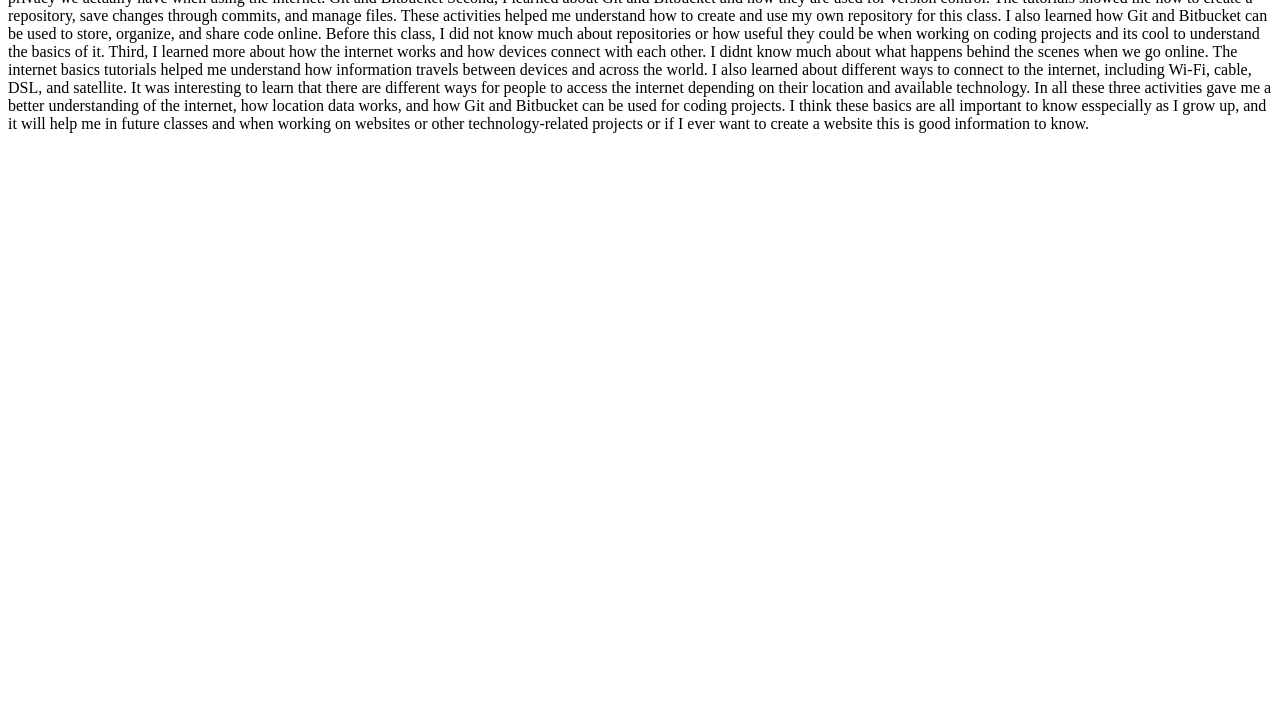
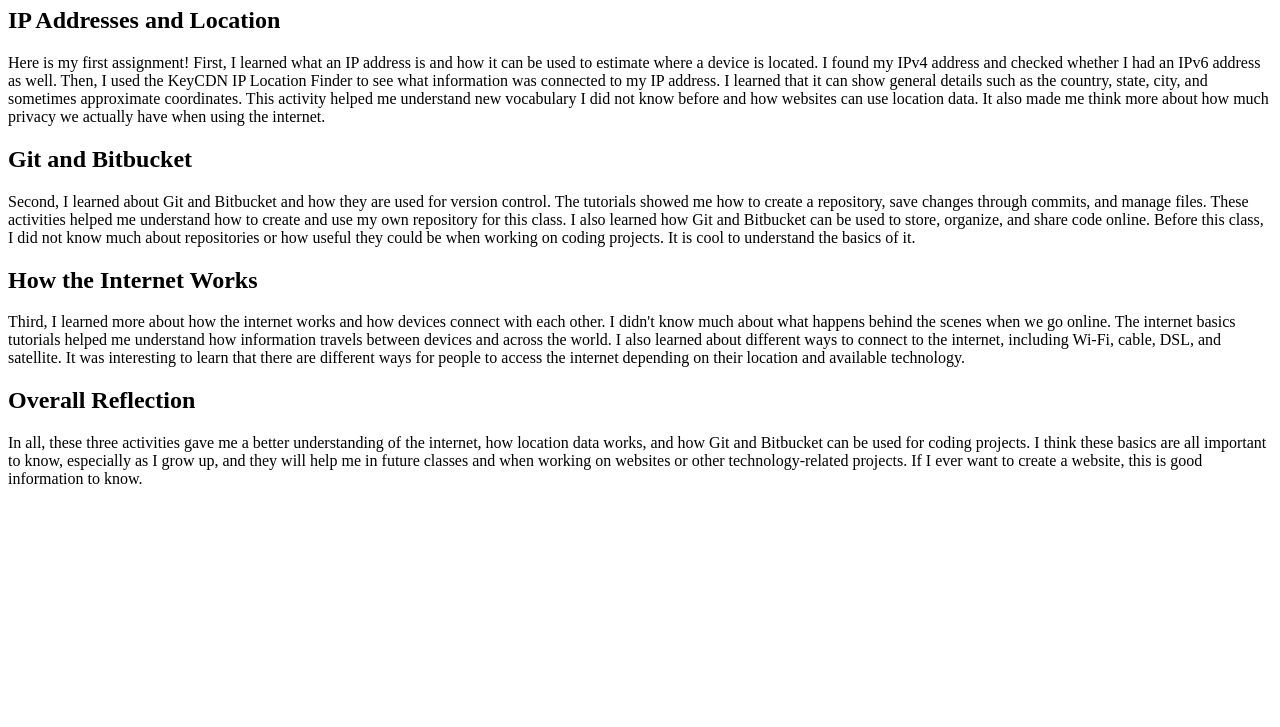
Before and after one commit to daniellades/daniellades.github.io, a plain HTML site: page web110/assignment1.html in a window 1280 px wide. Shown: the part 73-800 px from the top of the page. Drawn offline with Linux system fonts and the light colour scheme.

Commit message:
Refactor Assignment 1 content and structure
Updated the content of Assignment 1 to include structured HTML elements and improved clarity in the text.

```diff
--- a/web110/assignment1.html
+++ b/web110/assignment1.html
@@ -1,5 +1,70 @@
-Here is my first assignment!
-First, I learned what an IP address is and how it can be used to estimate where a device is located. I found my IPv4 address and checked whether I had an IPv6 address as well. Then, I used the KeyCDN IP Location Finder to see what information was connected to my IP address. I learned that it can show general details such as the country, state, city, and sometimes approximate coordinates. This activity helped me understand a lot of new vocab I did not know before and how websites can use location data and made me think more about how much privacy we actually have when using the internet.
-Git and Bitbucket Second, I learned about Git and Bitbucket and how they are used for version control. The tutorials showed me how to create a repository, save changes through commits, and manage files. These activities helped me understand how to create and use my own repository for this class. I also learned how Git and Bitbucket can be used to store, organize, and share code online. Before this class, I did not know much about repositories or how useful they could be when working on coding projects and its cool to understand the basics of it.
-Third, I learned more about how the internet works and how devices connect with each other. I didnt know much about what happens behind the scenes when we go online. The internet basics tutorials helped me understand how information travels between devices and across the world. I also learned about different ways to connect to the internet, including Wi-Fi, cable, DSL, and satellite. It was interesting to learn that there are different ways for people to access the internet depending on their location and available technology.
-In all these three activities gave me a better understanding of the internet, how location data works, and how Git and Bitbucket can be used for coding projects. I think these basics are all important to know esspecially as I grow up, and it will help me in future classes and when working on websites or other technology-related projects or if I ever want to create a website this is good information to know.
+
+<!DOCTYPE html>
+<html lang="en">
+<head>
+    <meta charset="UTF-8">
+    <title>Assignment 1</title>
+    <link rel="stylesheet" href="style.css">
+</head>
+
+<body>
+
+    <h1>Assignment 1</h1>
+
+    <h2>IP Addresses and Location</h2>
+
+    <p>
+        Here is my first assignment! First, I learned what an IP address
+        is and how it can be used to estimate where a device is located.
+        I found my IPv4 address and checked whether I had an IPv6 address
+        as well. Then, I used the KeyCDN IP Location Finder to see what
+        information was connected to my IP address. I learned that it
+        can show general details such as the country, state, city, and
+        sometimes approximate coordinates. This activity helped me
+        understand new vocabulary I did not know before and how websites
+        can use location data. It also made me think more about how much
+        privacy we actually have when using the internet.
+    </p>
+
+    <h2>Git and Bitbucket</h2>
+
+    <p>
+        Second, I learned about Git and Bitbucket and how they are used
+        for version control. The tutorials showed me how to create a
+        repository, save changes through commits, and manage files.
+        These activities helped me understand how to create and use my
+        own repository for this class. I also learned how Git and
+        Bitbucket can be used to store, organize, and share code online.
+        Before this class, I did not know much about repositories or
+        how useful they could be when working on coding projects. It is
+        cool to understand the basics of it.
+    </p>
+
+    <h2>How the Internet Works</h2>
+
+    <p>
+        Third, I learned more about how the internet works and how
+        devices connect with each other. I didn't know much about what
+        happens behind the scenes when we go online. The internet basics
+        tutorials helped me understand how information travels between
+        devices and across the world. I also learned about different
+        ways to connect to the internet, including Wi-Fi, cable, DSL,
+        and satellite. It was interesting to learn that there are
+        different ways for people to access the internet depending on
+        their location and available technology.
+    </p>
+
+    <h2>Overall Reflection</h2>
+
+    <p>
+        In all, these three activities gave me a better understanding
+        of the internet, how location data works, and how Git and
+        Bitbucket can be used for coding projects. I think these basics
+        are all important to know, especially as I grow up, and they
+        will help me in future classes and when working on websites
+        or other technology-related projects. If I ever want to create
+        a website, this is good information to know.
+    </p>
+
+</body>
+</html>
```
